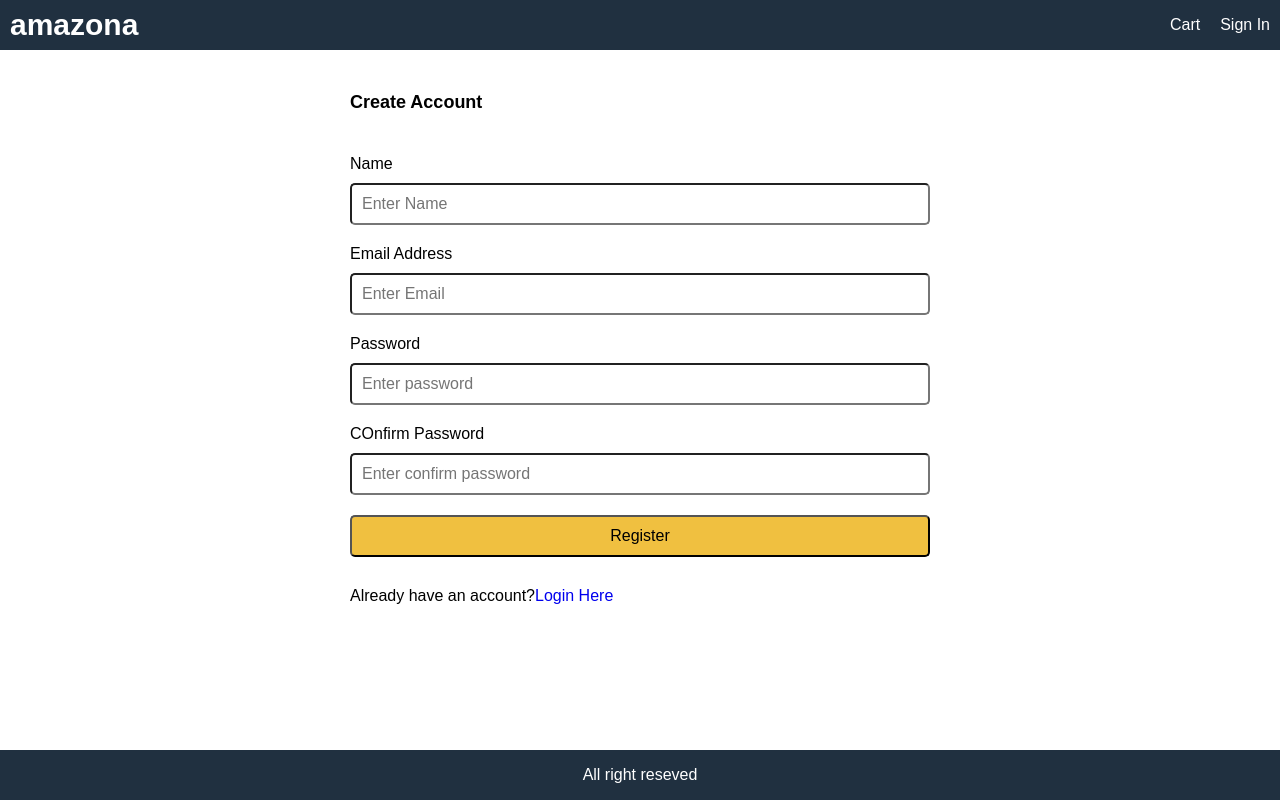
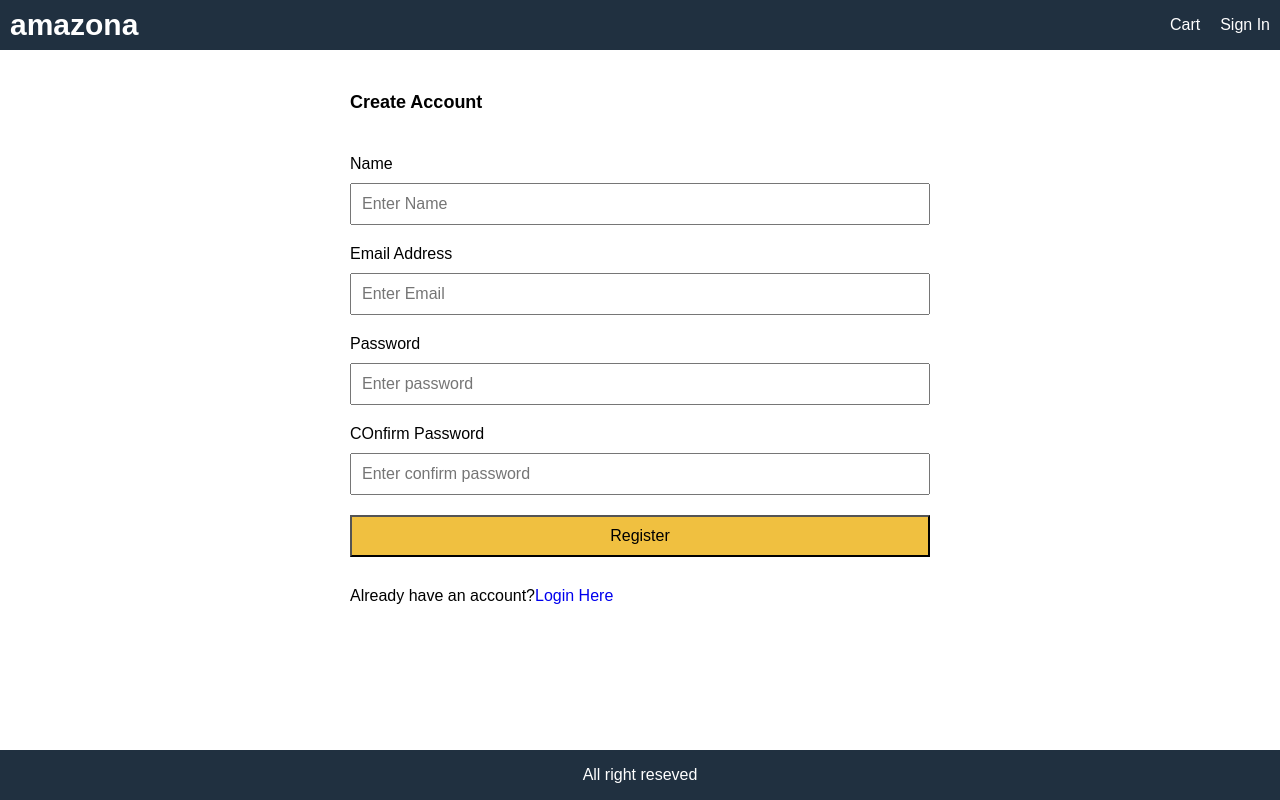
Before and after one commit to igfreelancer/amazonalatest, a React (Create React App) app in the folder frontend/: page /register in a window 1280 px wide. Built offline with nearby package versions, Linux system fonts and the light colour scheme.

Commit message:
css change

```diff
--- a/frontend/src/index.css
+++ b/frontend/src/index.css
@@ -109,7 +109,7 @@ select,
 textarea,
 button {
   padding: 1rem;
-  border-radius: 0.5rem;
+  border-radius: 0.5;
   border: 0.1 rem #a4a4a4 solid;
   font-size: 1.6rem;
   font-family: Arial, Helvetica, sans-serif;
```
